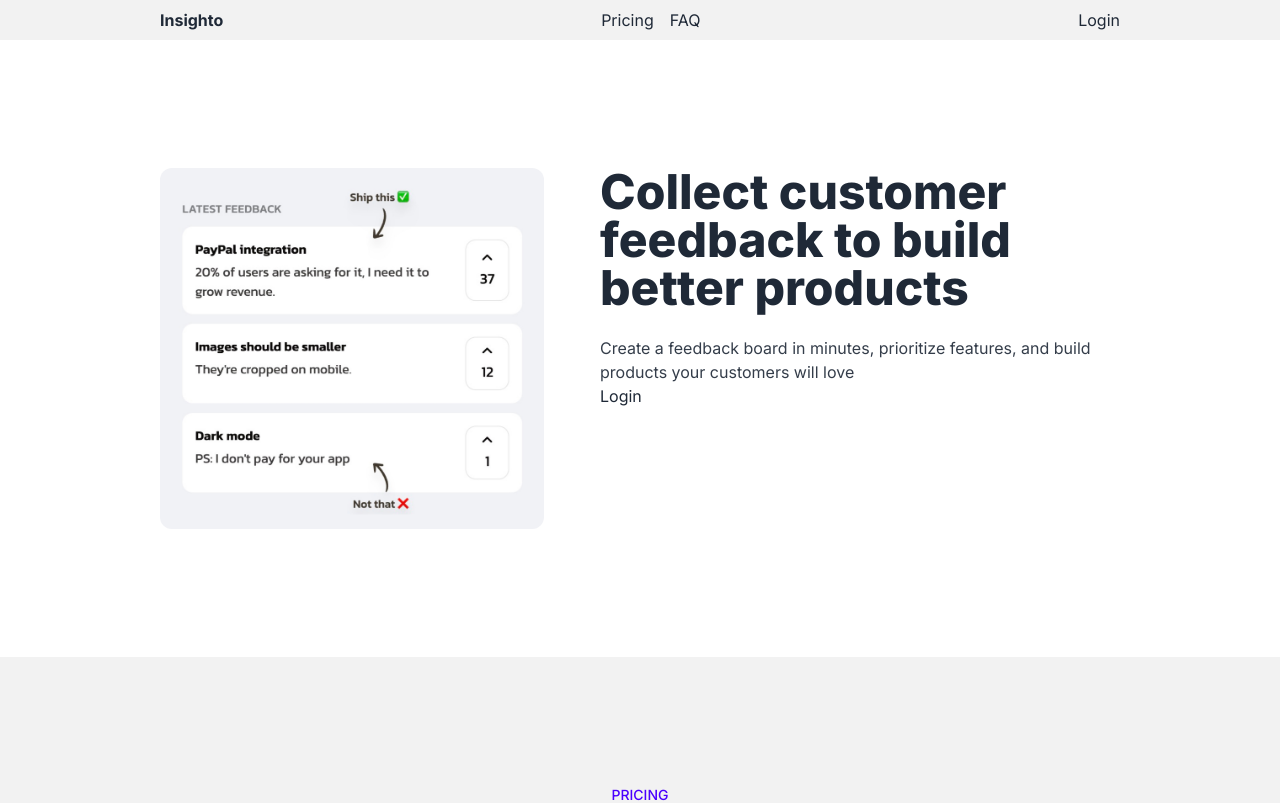
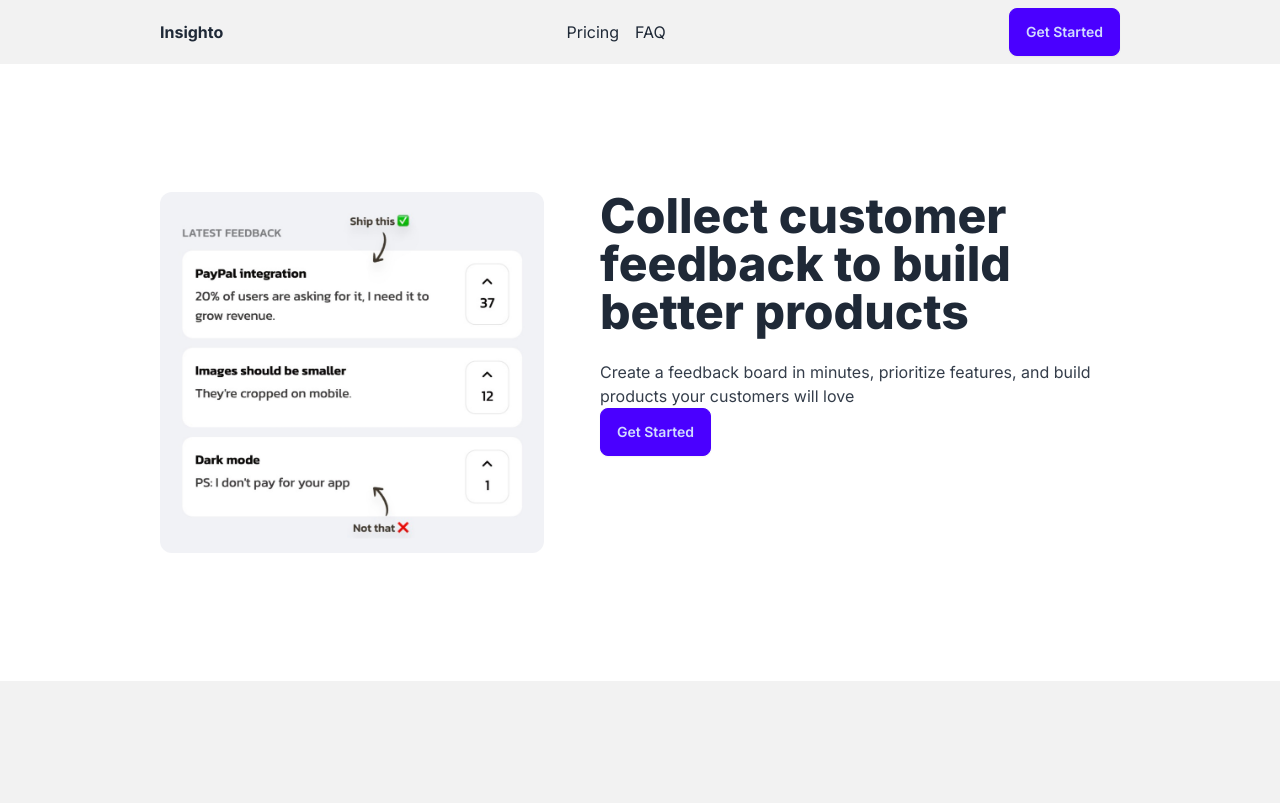
Before and after one commit to iamnicholastom/insigh.to, a Next.js app: page / in a window 1280 px wide. Shown: the top 803 px of the page. Built offline with nearby package versions, Linux system fonts and the light colour scheme; no server answers.

Commit message:
add redirect after login. add logout.

```diff
--- /dev/null
+++ b/app/dashboard/layout.js
@@ -0,0 +1,13 @@
+import { auth } from "@/auth";
+import { redirect } from "next/navigation";
+
+const Dashboardlayout = async ({ children }) => {
+  const session = await auth();
+
+  if (!session) {
+    redirect("/");
+  }
+  return children;
+};
+
+export default Dashboardlayout;
--- a/app/dashboard/page.js
+++ b/app/dashboard/page.js
@@ -1,5 +1,10 @@
+import ButtonLogout from "@/components/ButtonLogout";
+
 export default function Dashboard() {
   return (
-    <div>Private Dashboard</div>
-  )
+    <main>
+      <h1>Private Dashboard</h1>
+      <ButtonLogout />
+    </main>
+  );
 }
--- a/components/ButtonLogin.js
+++ b/components/ButtonLogin.js
@@ -1,17 +1,32 @@
+"use client";
 import Link from "next/link";
+import { signIn } from "next-auth/react";
 
 const ButtonLogin = ({ session, customStyle }) => {
+  const dashboardUrl = "/dashboard";
+
   if (session)
     return (
       <Link
-        href="/dashboard"
+        href={dashboardUrl}
         className={`btn btn-primary ${customStyle ? customStyle : ""}`}
       >
         Welcome back {session.user.name || "friend"}
       </Link>
     );
 
-  return <button>Login</button>;
+  return (
+    <button
+      className={`btn btn-primary ${customStyle ? customStyle : ""}`}
+      onClick={() => {
+        signIn(undefined, {
+          callbackUrl: dashboardUrl,
+        });
+      }}
+    >
+      Get Started
+    </button>
+  );
 };
 
 export default ButtonLogin;
--- /dev/null
+++ b/components/ButtonLogout.js
@@ -0,0 +1,12 @@
+"use client";
+import { signOut } from "next-auth/react";
+
+const ButtonLogout = () => {
+  return (
+    <button className="btn btn-ghost" onClick={() => signOut()}>
+      Logout
+    </button>
+  );
+};
+
+export default ButtonLogout;
```
